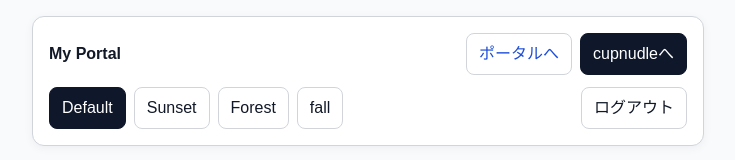
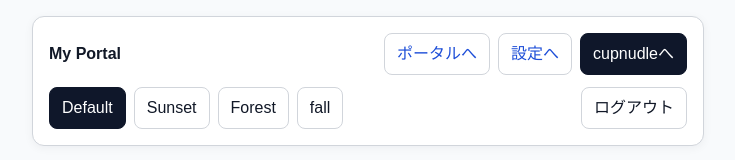
Before and after one commit to uhot33-create/MyPortal, a Next.js app: page /cupnudle in a window 1280 px wide. Shown: the top 160 px of the page, without its empty margins (272-1007 px from the left). Built offline with nearby package versions, Linux system fonts and the light colour scheme; no server answers; the database is empty.

Commit message:
Restore link to portal settings from header

```diff
--- a/components/PortalCupnudleHeader.tsx
+++ b/components/PortalCupnudleHeader.tsx
@@ -21,6 +21,9 @@ export function PortalCupnudleHeader({ current }: { current: "portal" | "cupnudl
           <Link href="/portal">
             <button className={current === "portal" ? "primary" : ""}>ポータルへ</button>
           </Link>
+          <Link href="/settings">
+            <button>設定へ</button>
+          </Link>
           <Link href="/cupnudle">
             <button className={current === "cupnudle" ? "primary" : ""}>cupnudleへ</button>
           </Link>
```
